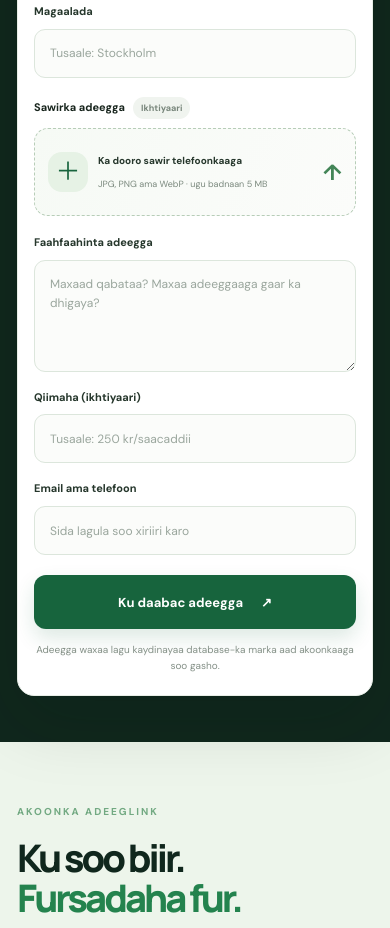
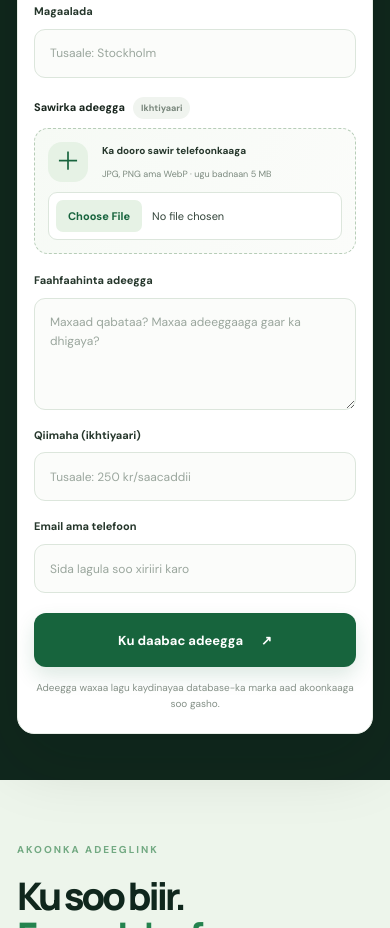
Before and after one commit to madk18/adeekLink, a plain HTML site: page index.html in a window 390 px wide. Shown: the part 2340-3268 px from the top of the page. Drawn offline with nearby package versions, Linux system fonts and the light colour scheme.

Commit message:
Use a visible native file input for reliable mobile photo selection

```diff
--- a/style.css
+++ b/style.css
@@ -194,3 +194,14 @@
 .image-preview-wrap[hidden]{display:none!important}
 .image-preview-wrap:not([hidden]){display:flex}
 .image-preview-wrap img{display:block;min-width:0;max-width:100%;height:90px;object-fit:cover;aspect-ratio:1/1}
+
+/* Reliable native file picker: visible and directly tappable on mobile */
+.photo-upload-control{display:grid;grid-template-columns:46px minmax(0,1fr);align-items:center;gap:10px 14px;cursor:default}
+.photo-upload-control .photo-upload-icon{grid-column:1;grid-row:1}
+.photo-upload-control .photo-upload-copy{grid-column:2;grid-row:1}
+.photo-upload-control .upload-arrow{display:none}
+.photo-upload-control input.service-file-input{position:static;grid-column:1/-1;grid-row:2;display:block;width:100%;height:auto;min-height:42px;opacity:1;z-index:auto;cursor:pointer;border:1px solid #dce6dc;border-radius:9px;background:#fff;padding:7px;color:#33443a;font:11px 'DM Sans',sans-serif}
+.photo-upload-control input.service-file-input::file-selector-button{margin-right:10px;border:0;border-radius:7px;background:#e6f2e5;color:#17643d;padding:9px 12px;font:700 11px 'DM Sans',sans-serif;cursor:pointer}
+.photo-upload-control input.service-file-input::-webkit-file-upload-button{margin-right:10px;border:0;border-radius:7px;background:#e6f2e5;color:#17643d;padding:9px 12px;font:700 11px 'DM Sans',sans-serif}
+.photo-upload-control input.service-file-input:focus-visible{outline:3px solid #8fbd66;outline-offset:2px}
+@media(max-width:560px){.photo-upload-control{grid-template-columns:40px minmax(0,1fr);padding:13px}.photo-upload-control input.service-file-input{grid-column:1/-1;min-height:44px}}
```
